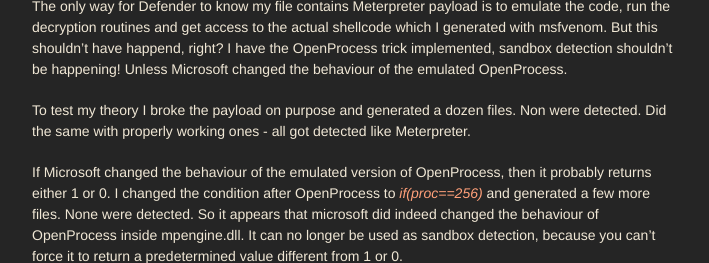
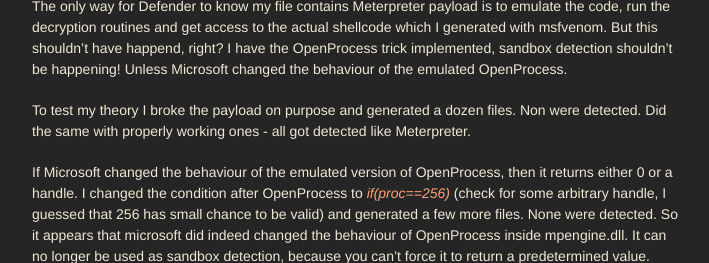
Before and after one commit to idafchev/idafchev.github.io, a Jekyll site: the page built from _posts/2019-01-23-beating_defender.md, in a window 1280 px wide and 900 px high, scrolled down 16394 px, cut to the strip 96-359 px from the top of the window. Shown: the whole strip, without its empty margins (283-992 px from the left). Built offline with Jekyll 4.4.1, drawn with Linux system fonts in a browser that asks for light colours; nearby versions of some CDN libraries; some web fonts are replaced; comment, search, counter and statistics services are not loaded.

Commit message:
Update 2019-01-23-beating_defender.md

```diff
--- a/_posts/2019-01-23-beating_defender.md
+++ b/_posts/2019-01-23-beating_defender.md
@@ -217,7 +217,7 @@
 
 To test my theory I broke the payload on purpose and generated a dozen files. Non were detected. Did the same with properly working ones - all got detected like Meterpreter.
 
-If Microsoft changed the behaviour of the emulated version of OpenProcess, then it probably returns either 1 or 0. I changed the condition after OpenProcess to  *if(proc==256)*{: style="color: LightSalmon"} and generated a few more files. None were detected. So it appears that microsoft did indeed changed the behaviour of OpenProcess inside mpengine.dll. It can no longer be used as sandbox detection, because you can't force it to return a predetermined value different from 1 or 0.
+If Microsoft changed the behaviour of the emulated version of OpenProcess, then it returns either 0 or a handle. I changed the condition after OpenProcess to  *if(proc==256)*{: style="color: LightSalmon"} (check for some arbitrary handle, I guessed that 256 has small chance to be valid) and generated a few more files. None were detected. So it appears that microsoft did indeed changed the behaviour of OpenProcess inside mpengine.dll. It can no longer be used as sandbox detection, because you can't force it to return a predetermined value.
 
 ![modified_condition.gif](/images/beating_defender/modified_condition.gif)
 
```
